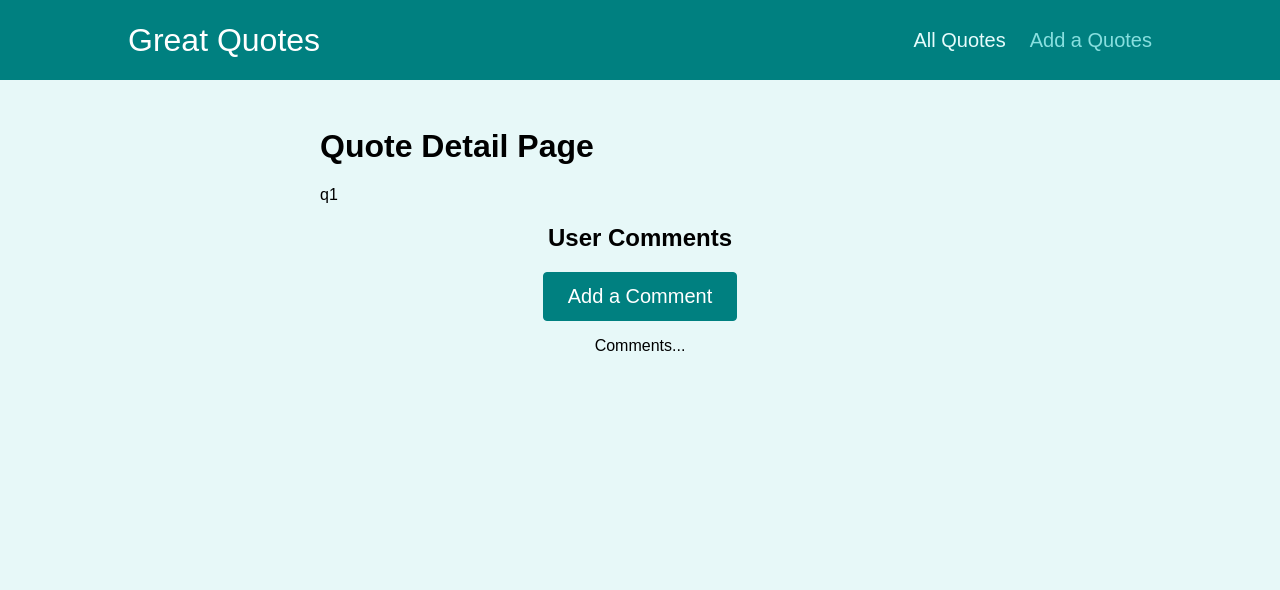
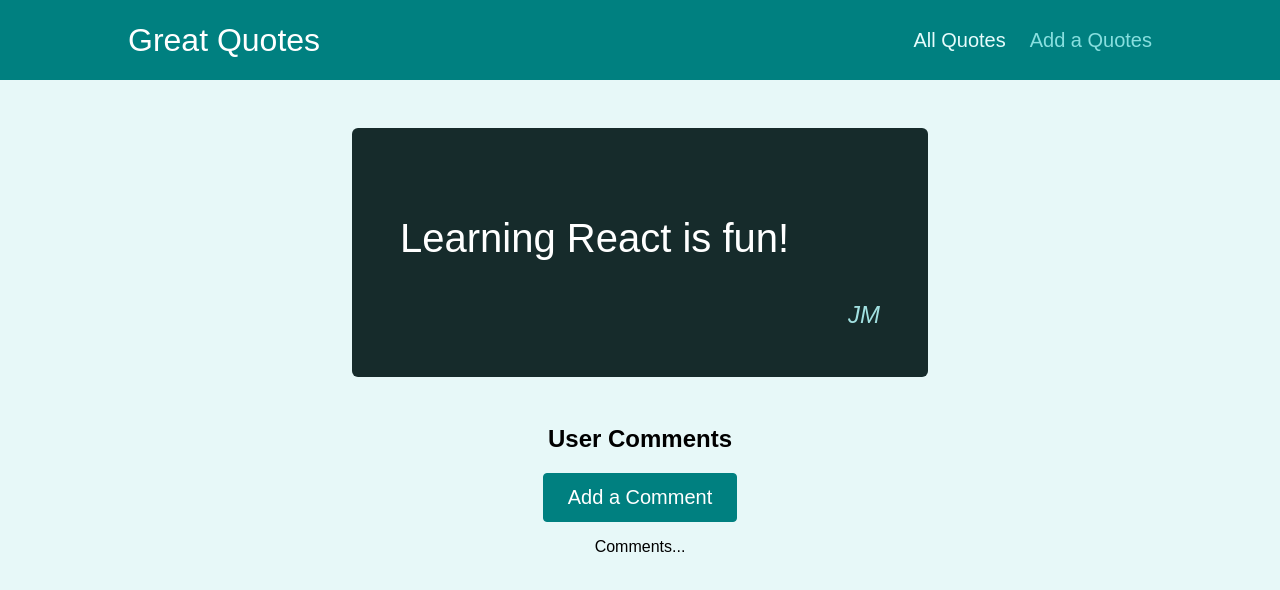
Before and after one commit to wjdals95/udemyProject_Quotes, a React (Create React App) app: page /quotes/q1 in a window 1280 px wide. Shown: the top 590 px of the page. Built offline with nearby package versions, Linux system fonts and the light colour scheme.

Commit message:
세부사항페이지에서 데이터 출력하기 & NotFound 페이지 추가

```diff
--- a/src/App.js
+++ b/src/App.js
@@ -4,7 +4,7 @@
 import NewQuote from "./pages/NewQuote";
 import QuoteDetail from "./pages/QuoteDetail";
 import Layout from "./components/layout/Layout";
-
+import NotFound from "./pages/NotFound";
 function App() {
   return (
     <Layout>
@@ -21,6 +21,11 @@
         <Route path="/new-quotes">
           <NewQuote />
         </Route>
+        {/* 위의 경로와 일치하지 않는 모든 URL과 아래의 라우트가 일치되며
+         Not Found페이지를 렌더링 하게 된다. */}
+        <Route path='*'>
+          <NotFound />
+        </Route>
       </Switch>
     </Layout>
   );
--- a/src/components/quotes/QuoteItem.js
+++ b/src/components/quotes/QuoteItem.js
@@ -1,3 +1,5 @@
+import { Link } from 'react-router-dom';
+
 import classes from './QuoteItem.module.css';
 
 const QuoteItem = (props) => {
@@ -9,9 +11,9 @@
         </blockquote>
         <figcaption>{props.author}</figcaption>
       </figure>
-      <a className='btn'>
+      <Link to={`/quotes/${props.id}`} className='btn'>
         View Fullscreen
-      </a>
+      </Link>
     </li>
   );
 };
--- /dev/null
+++ b/src/pages/NotFound.js
@@ -0,0 +1,11 @@
+import React from 'react';
+
+const NotFound = () => {
+    return (
+        <div className='centered'>
+            <p>Page not found!</p>
+        </div>
+    );
+};
+
+export default NotFound;
--- a/src/pages/QuoteDetail.js
+++ b/src/pages/QuoteDetail.js
@@ -2,13 +2,29 @@
 import { useParams, Route } from "react-router-dom";
 
 import Comments from "../components/comments/Comments";
-
+import HighlightedQuote from '../components/quotes/HighlightedQuote';
+const DUMMY_QUOTES = [
+  {
+    id: "q1",
+    author: "JM",
+    text: "Learning React is fun!",
+  },
+  {
+    id: "q2",
+    author: "CJM",
+    text: "Learning React is great!",
+  },
+];
 const QuoteDetail = () => {
   const params = useParams();
+  const quote = DUMMY_QUOTES.find((quote) => quote.id === params.quoteId);
+
+  if(!quote) {
+    return <p>No quote found!</p>
+  }
   return (
     <Fragment>
-      <h1>Quote Detail Page</h1>
-      <p>{params.quoteId}</p>
+     <HighlightedQuote text={quote.text} author={quote.author} />
       <Route to={`/quotes/${params.quoteId}/comments`}>
         <Comments />
       </Route>
```
